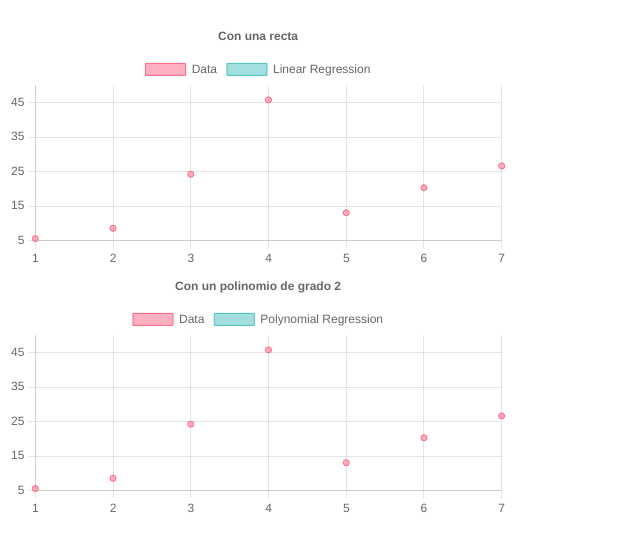
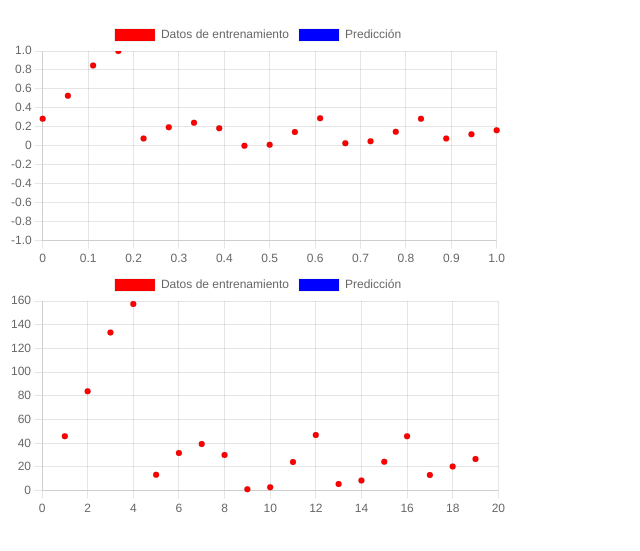
Before and after one commit to CancillerVEVO/incidencia-diabetes-ml, a website built with Vite: page index.html in a window 1280 px wide. Shown: the part 61-612 px from the top of the page, without its empty margins (0-640 px from the left). Built offline with nearby package versions, Linux system fonts and the light colour scheme; what @tensorflow/tfjs would draw is missing.

```diff
--- a/graph.js
+++ /dev/null
@@ -1,7 +0,0 @@
-import { Chart } from "chart.js/auto";
-
-const renderChart = (chartId, chartConfig) => {
-  new Chart(document.getElementById(chartId), chartConfig);
-};
-
-export { renderChart };
--- a/index.html
+++ b/index.html
@@ -9,10 +9,8 @@
   <body>
     <div id="app">
       <h1>Modelo de Ornalga</h1>
-      <div style="width: 500px"><canvas id="linear-plot"></canvas></div>
-      <div style="width: 500px">
-        <canvas id="polynomial-plot"></canvas>
-      </div>
+      <div style="width: 500px"><canvas id="normalized-plot"></canvas></div>
+      <div style="width: 500px"><canvas id="actual-plot"></canvas></div>
     </div>
 
     <script type="module" src="/main.js"></script>
--- a/main.js
+++ b/main.js
@@ -1,130 +1,117 @@
-import { renderChart } from "./graph";
-import {
-  createModel,
-  generateTrainingData,
-  predict,
-  trainModel,
-} from "./models/linearModel";
-import {
-  createPolynomialModel,
-  generateTrainingDataPolynomial,
-  predictPolynomial,
-  trainModelPolynomial,
-} from "./models/polynomialModel";
+import * as tf from "@tensorflow/tfjs";
+import { cleanData } from "./src/preprossecing";
+import { generateChart } from "./src/graphs";
+import { Chart } from "chart.js/auto";
 
 /**
- * Represents a dataset with x and y values.
- * @typedef {Object} DataPoint
- * @property {number} x - The x-coordinate value.
- * @property {number} y - The y-coordinate value.
+ * Mapa de colores para las gráficas.
+ * @type {Map<string, string>}
  */
+const colors = new Map();
 
-/**
- * Represents a collection of data points for a chart.
- * @type {DataPoint[]}
- */
-const data = [
-  { x: 1, y: 5.58250205911961 },
-  { x: 2, y: 8.552583895049647 },
-  { x: 3, y: 24.260197280725137 },
-  { x: 4, y: 45.80152671755726 },
-  { x: 5, y: 13.089272931792618 },
-  { x: 6, y: 20.326784672242756 },
-  { x: 7, y: 26.65615141955836 },
-];
+// Agregar colores al Map
+colors.set("rojo", "rgb(255, 0, 0)");
+colors.set("verde", "rgb(0, 255, 0)");
+colors.set("azul", "rgb(0, 0, 255)");
+colors.set("amarillo", "rgb(255, 255, 0)");
+colors.set("rosa", "rgb(255, 192, 203)");
 
 const main = async () => {
-  // Linear Regression model
-  const model = createModel();
-  const { xs, ys } = generateTrainingData(data);
+  const xRaw = cleanData.map((item) => item.x);
+  const yRaw = cleanData.map((item) => item.y);
 
-  await trainModel(model, xs, ys);
+  // Normalizar los datos
+  const xMin = Math.min(...xRaw);
+  const xMax = Math.max(...xRaw);
+  const yMin = Math.min(...yRaw);
+  const yMax = Math.max(...yRaw);
 
-  const xValues = Array.from(Array(30).keys());
-  const prediction = predict(model, xValues);
+  const normalizedX = xRaw.map((x) => (x - xMin) / (xMax - xMin));
+  const normalizedY = yRaw.map((y) => (y - yMin) / (yMax - yMin));
 
-  // Polynomial Regression model
-  const polynomialModel = createPolynomialModel();
-  const { xs: xsPoly, ys: ysPoly } = generateTrainingDataPolynomial(data);
+  const actualX = tf.tensor2d(xRaw, [xRaw.length, 1]);
+  const actualY = tf.tensor2d(yRaw, [yRaw.length, 1]);
 
-  await trainModelPolynomial(polynomialModel, xsPoly, ysPoly);
+  // Convertir los datos normalizados a tensores
+  const xs = tf.tensor2d(normalizedX, [normalizedX.length, 1]);
+  const ys = tf.tensor2d(normalizedY, [normalizedY.length, 1]);
 
-  const xValuesPoly = Array.from(Array(30).keys());
+  const a = tf.variable(tf.scalar(Math.random()));
+  const b = tf.variable(tf.scalar(Math.random()));
+  const c = tf.variable(tf.scalar(Math.random()));
+  const d = tf.variable(tf.scalar(Math.random()));
+  const e = tf.variable(tf.scalar(Math.random()));
 
-  const predictionPoly = predictPolynomial(polynomialModel, xValuesPoly);
+  const loss = (pred, label) => pred.sub(label).square().mean();
+  const learningRate = 0.01;
+  const optimizer = tf.train.sgd(learningRate);
 
-  // Render the scatter plot
+  const predict = (x) => {
+    return tf.tidy(() => {
+      return a.mul(x.square()).add(b.mul(x)).add(c);
+    });
+  };
 
-  const polynomialDataSet = {
-    datasets: [
+  // Entrenamiento del modelo
+  const numEpochs = 200; // Número de iteraciones de entrenamiento
+  for (let epoch = 0; epoch < numEpochs; epoch++) {
+    optimizer.minimize(() => loss(predict(xs), ys));
+  }
+
+  // Predecir valores
+  const xPredict = tf.tensor2d(
+    Array.from(Array(100).keys()).map((x) => x / 100),
+    [100, 1]
+  );
+
+  const yPredict = predict(xPredict);
+
+  const normalizedData = [];
+  normalizedX.forEach((value, index) => {
+    normalizedData.push({ x: normalizedX[index], y: normalizedY[index] });
+  });
+
+  const predictionData = [];
+  xPredict.dataSync().forEach((value, index) => {
+    predictionData.push({
+      x: xPredict.dataSync()[index],
+      y: yPredict.dataSync()[index],
+    });
+  });
+  const config = generateChart(
+    [
       {
-        label: "Data",
-        data,
-        borderColor: "rgba(255, 99, 132, 1)",
-        backgroundColor: "rgba(255, 99, 132, 0.5)",
+        color: colors.get("rojo"),
+        label: "Datos de entrenamiento",
+        data: normalizedData,
       },
       {
-        label: "Polynomial Regression",
-        data: predictionPoly,
-        borderColor: "rgba(75, 192, 192, 1)",
-        backgroundColor: "rgba(75, 192, 192, 0.5)",
+        color: colors.get("azul"),
+        label: "Predicción",
+        data: predictionData,
       },
     ],
-  };
+    -1,
+    1
+  );
 
-  const polynomialConfig = {
-    type: "scatter",
-    data: polynomialDataSet,
-    options: {
-      responsive: true,
-      plugins: {
-        legend: {
-          position: "top",
-        },
-        title: {
-          display: true,
-          text: "Con un polinomio de grado 2",
-        },
-      },
+  const actualConfig = generateChart([
+    {
+      color: colors.get("rojo"),
+      label: "Datos de entrenamiento",
+      data: cleanData,
     },
-  };
+    {
+      color: colors.get("azul"),
+      label: "Predicción",
+      data: Array.from(yPredict.dataSync()).map((value, index) => {
+        return { x: xRaw[index], y: value * (yMax - yMin) + yMin };
+      }),
+    },
+  ]);
 
-  const linearDataSet = {
-    datasets: [
-      {
-        label: "Data",
-        data,
-        borderColor: "rgba(255, 99, 132, 1)",
-        backgroundColor: "rgba(255, 99, 132, 0.5)",
-      },
-      {
-        label: "Linear Regression",
-        data: prediction,
-        borderColor: "rgba(75, 192, 192, 1)",
-        backgroundColor: "rgba(75, 192, 192, 0.5)",
-      },
-    ],
-  };
-
-  const linearConfig = {
-    type: "scatter",
-    data: linearDataSet,
-    options: {
-      responsive: true,
-      plugins: {
-        legend: {
-          position: "top",
-        },
-        title: {
-          display: true,
-          text: "Con una recta",
-        },
-      },
-    },
-  };
-
-  renderChart("polynomial-plot", polynomialConfig);
-  renderChart("linear-plot", linearConfig);
+  new Chart(document.getElementById("normalized-plot"), config);
+  new Chart(document.getElementById("actual-plot"), actualConfig);
 };
 
 main();
--- /dev/null
+++ b/src/data/db.js
@@ -0,0 +1,18 @@
+import datos from "./db.json";
+
+/**
+ * @typedef {Object} InformeTrimestral
+ * @property {number} trimestre - Número del trimestre.
+ * @property {number} fecha - Año del informe.
+ * @property {number} casosDeObesidad - Número de casos de obesidad.
+ * @property {number} casosDeDiabetes - Número de casos de diabetes.
+ * @property {string} afiliados - Número de afiliados o una cadena que representa el total.
+ * @property {string} total - Total de algún tipo representado como cadena.
+ */
+
+/**
+ * @type {InformeTrimestral[]}
+ */
+const informesTrimestrales = datos;
+
+export default informesTrimestrales;
--- /dev/null
+++ b/src/data/db.json
@@ -0,0 +1,154 @@
+[
+  {
+    "trimestre": 1,
+    "fecha": 2019,
+    "casosDeObesidad": 9733,
+    "casosDeDiabetes": 447,
+    "afiliados": 3589471,
+    "total": 4653458
+  },
+  {
+    "trimestre": 2,
+    "fecha": 2019,
+    "casosDeObesidad": 10017,
+    "casosDeDiabetes": 839,
+    "afiliados": 3589471,
+    "total": 4653458
+  },
+  {
+    "trimestre": 3,
+    "fecha": 2019,
+    "casosDeObesidad": 9367,
+    "casosDeDiabetes": 1250,
+    "afiliados": 3589471,
+    "total": 4653458
+  },
+  {
+    "trimestre": 4,
+    "fecha": 2019,
+    "casosDeObesidad": 9520,
+    "casosDeDiabetes": 1500,
+    "afiliados": 3589471,
+    "total": 4653458
+  },
+  {
+    "trimestre": 5,
+    "fecha": 2020,
+    "casosDeObesidad": 8293,
+    "casosDeDiabetes": 111,
+    "afiliados": 4681465,
+    "total": 5784442
+  },
+  {
+    "trimestre": 6,
+    "fecha": 2020,
+    "casosDeObesidad": 3495,
+    "casosDeDiabetes": 111,
+    "afiliados": 4681465,
+    "total": 5784442
+  },
+  {
+    "trimestre": 7,
+    "fecha": 2020,
+    "casosDeObesidad": 3538,
+    "casosDeDiabetes": 139,
+    "afiliados": 4681465,
+    "total": 5784442
+  },
+  {
+    "trimestre": 8,
+    "fecha": 2020,
+    "casosDeObesidad": 5193,
+    "casosDeDiabetes": 156,
+    "afiliados": 4681465,
+    "total": 5784442
+  },
+  {
+    "trimestre": 9,
+    "fecha": 2021,
+    "casosDeObesidad": 5078,
+    "casosDeDiabetes": 6,
+    "afiliados": 4681465,
+    "total": 5784442
+  },
+  {
+    "trimestre": 10,
+    "fecha": 2021,
+    "casosDeObesidad": 5968,
+    "casosDeDiabetes": 17,
+    "afiliados": 4681465,
+    "total": 5784442
+  },
+  {
+    "trimestre": 11,
+    "fecha": 2021,
+    "casosDeObesidad": 5225,
+    "casosDeDiabetes": 126,
+    "afiliados": 4681465,
+    "total": 5784442
+  },
+  {
+    "trimestre": 12,
+    "fecha": 2021,
+    "casosDeObesidad": 5083,
+    "casosDeDiabetes": 238,
+    "afiliados": 4681465,
+    "total": 5784442
+  },
+  {
+    "trimestre": 13,
+    "fecha": 2022,
+    "casosDeObesidad": 10927,
+    "casosDeDiabetes": 61,
+    "afiliados": 4681465,
+    "total": 5784442
+  },
+  {
+    "trimestre": 14,
+    "fecha": 2022,
+    "casosDeObesidad": 13797,
+    "casosDeDiabetes": 118,
+    "afiliados": 4681465,
+    "total": 5784442
+  },
+  {
+    "trimestre": 15,
+    "fecha": 2022,
+    "casosDeObesidad": 11253,
+    "casosDeDiabetes": 273,
+    "afiliados": 4681465,
+    "total": 5784442
+  },
+  {
+    "trimestre": 16,
+    "fecha": 2022,
+    "casosDeObesidad": 9301,
+    "casosDeDiabetes": 426,
+    "afiliados": 4681465,
+    "total": 5784442
+  },
+  {
+    "trimestre": 17,
+    "fecha": 2023,
+    "casosDeObesidad": 9779,
+    "casosDeDiabetes": 128,
+    "afiliados": 4681465,
+    "total": 5784442
+  },
+  {
+    "trimestre": 18,
+    "fecha": 2023,
+    "casosDeObesidad": 10282,
+    "casosDeDiabetes": 209,
+    "afiliados": 4681465,
+    "total": 5784442
+  },
+  {
+    "trimestre": 19,
+    "fecha": 2023,
+    "casosDeObesidad": 12680,
+    "casosDeDiabetes": 338,
+    "afiliados": 4681465,
+    "total": 5784442
+  }
+]
--- /dev/null
+++ b/src/data/index.js
@@ -0,0 +1,2 @@
+import informesTrimestrales from "./db";
+export { informesTrimestrales };
--- /dev/null
+++ b/src/graphs/graphs.js
@@ -0,0 +1,47 @@
+/**
+ * Objeto que representa un conjunto de datos para generar una gráfica.
+ * @typedef {Object} ChartDataset
+ * @property {string} label - Etiqueta del conjunto de datos.
+ * @property {string} color - Color del conjunto de datos en formato RGB.
+ * @property {Array<{x: number, y: number}>} data - Datos de la gráfica, cada punto representado por las coordenadas (x, y).
+ */
+
+/**
+ * Arreglo de conjuntos de datos para generar una gráfica.
+ * @type {Array<ChartDataset>}
+ */
+
+/**
+ * Genera una gráfica a partir de un conjunto de datos.
+ * @param {Array<ChartDataset>} data - Conjunto de datos para generar la gráfica.
+ */
+function generateChart(data, ymin, ymax) {
+  const datasets = data.map((dataset) => {
+    return {
+      label: dataset.label,
+      data: dataset.data,
+      backgroundColor: dataset.color,
+    };
+  });
+
+  return {
+    type: "scatter",
+    data: {
+      datasets,
+    },
+    options: {
+      scales: {
+        x: {
+          type: "linear",
+          position: "bottom",
+        },
+        y: {
+          min: ymin,
+          max: ymax,
+        },
+      },
+    },
+  };
+}
+
+export { generateChart };
--- /dev/null
+++ b/src/graphs/index.js
@@ -0,0 +1,3 @@
+import { generateChart } from "./graphs";
+
+export { generateChart };
--- /dev/null
+++ b/src/models/Model.js
@@ -0,0 +1 @@
+class Model {}
--- a/models/polynomialModel.js
+++ b/src/models/polynomialModel.js
@@ -17,13 +17,17 @@
  * @returns {tf.Sequential} - The polynomial regression model.
  */
 const createPolynomialModel = () => {
-  const model = tf.sequential();
-  model.add(
-    tf.layers.dense({ units: 1, inputShape: [1], activation: "linear" })
+  const model = tf.sequential(
+    {
+      layers: [
+        tf.layers.dense({ units: 10, inputShape: [1], activation: "sigmoid" }),
+      ],
+    },
+    { name: "polynomialRegression" }
   );
-  model.add(tf.layers.dense({ units: 10, activation: "sigmoid" })); // Experiment with the number of units
-  model.add(tf.layers.dense({ units: 1, activation: "linear" }));
-  model.compile({ loss: "meanSquaredError", optimizer: "sgd" });
+
+  model.compile({ loss: "meanSquaredError", optimizer: tf.train.sgd(0.1) });
+
   return model;
 };
 
@@ -51,7 +55,7 @@
  * @param {tf.Tensor2D} ys - The output tensor.
  */
 const trainModelPolynomial = async (model, xs, ys) => {
-  await model.fit(xs, ys, { epochs: 250 });
+  await model.fit(xs, ys, { epochs: 100 });
 };
 
 /**
--- /dev/null
+++ b/src/preprossecing/index.js
@@ -0,0 +1,3 @@
+import cleanData from "./preprocessing";
+
+export { cleanData };
--- /dev/null
+++ b/src/preprossecing/preprocessing.js
@@ -0,0 +1,59 @@
+import { informesTrimestrales } from "../data";
+
+// Paso 1. Calcular el porcentaje de la poblacion con servicios medicos con diabetes
+
+const porcentajePoblacionDiabetes = informesTrimestrales.map((informe) => {
+  return (informe.casosDeDiabetes / informe.afiliados) * 100;
+});
+
+// Paso 2. Calcular el porcentaje de la poblacion con servicios medicos con diabetes
+
+const porcentajePoblacionObesidad = informesTrimestrales.map((informe) => {
+  return (informe.casosDeObesidad / informe.afiliados) * 100;
+});
+
+// Paso 3. Calcular la proyeccion de afiliados con diabetes
+
+const proyeccionAfiliadosDiabetes = porcentajePoblacionDiabetes.map(
+  (porcentaje, index) => {
+    return (porcentaje * informesTrimestrales[index].total) / 100;
+  }
+);
+
+// Paso 4. Calcular la proyeccion de afiliados con obesidad
+
+const proyeccionAfiliadosObesidad = porcentajePoblacionObesidad.map(
+  (porcentaje, index) => {
+    return (porcentaje * informesTrimestrales[index].total) / 100;
+  }
+);
+
+// Paso 5. Calcular la incidencia de diabetes en la poblacion
+
+const incidenciaDiabetes = proyeccionAfiliadosDiabetes.map(
+  (proyeccion, index) => {
+    return (proyeccion / proyeccionAfiliadosObesidad[index]) * 1000;
+  }
+);
+
+// Graficamos (x: trimestre, y: incidencia diabetes)
+
+/**
+ * Represents a dataset with x and y values.
+ * @typedef {Object} DataPoint
+ * @property {number} x - The x-coordinate value.
+ * @property {number} y - The y-coordinate value.
+ */
+
+/**
+ * Represents a collection of data points for a chart.
+ * @type {DataPoint[]}
+ */
+const cleanData = informesTrimestrales.map((informe, index) => {
+  return {
+    x: index + 1,
+    y: incidenciaDiabetes[index],
+  };
+});
+
+export default cleanData;
```
Also changed, not shown: src/models/index.js (added, +24 -0 lines), src/models/polynomial.model.js (added, +33 -0 lines), src/models/linearModel.js (renamed from models/linearModel.js).
